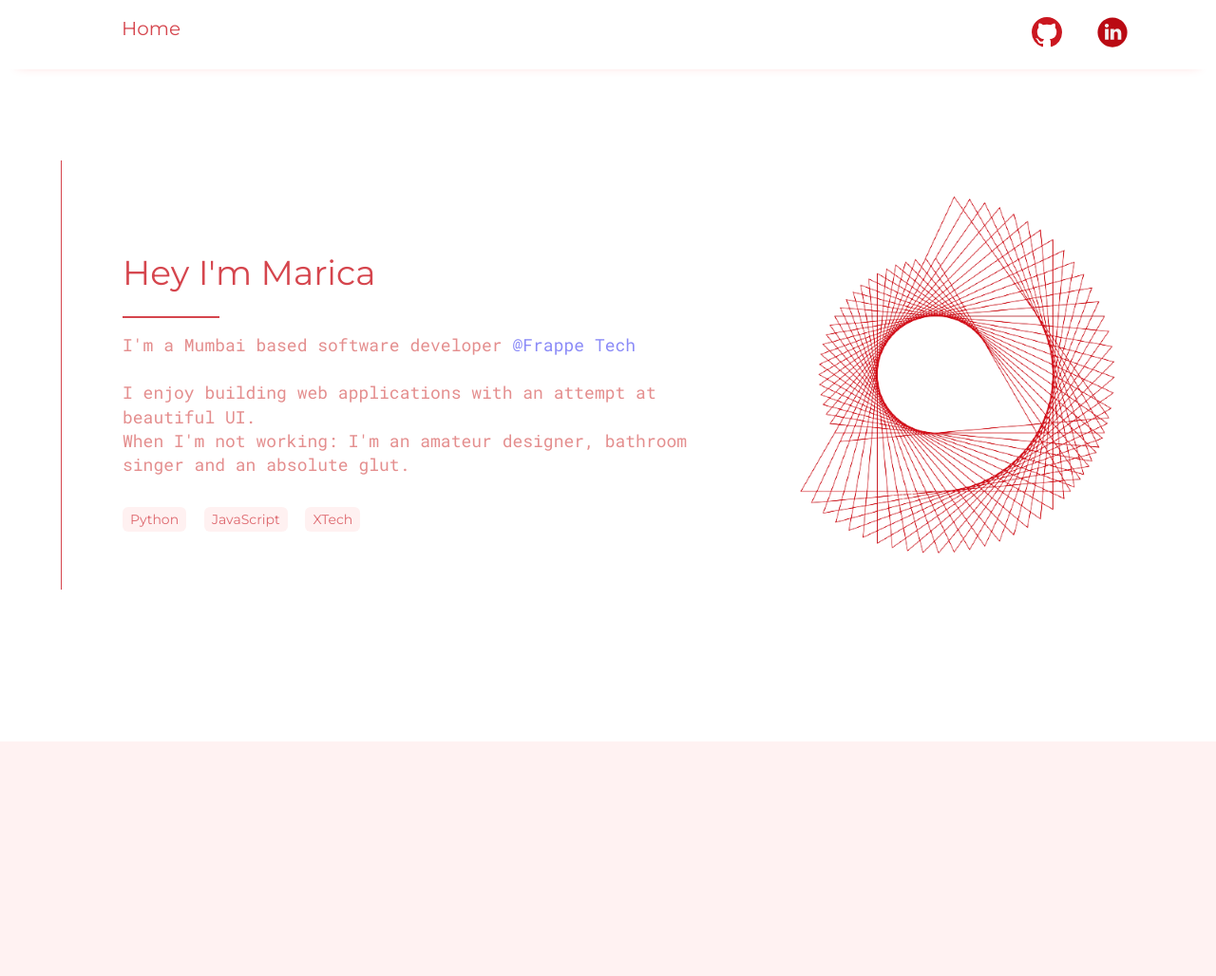
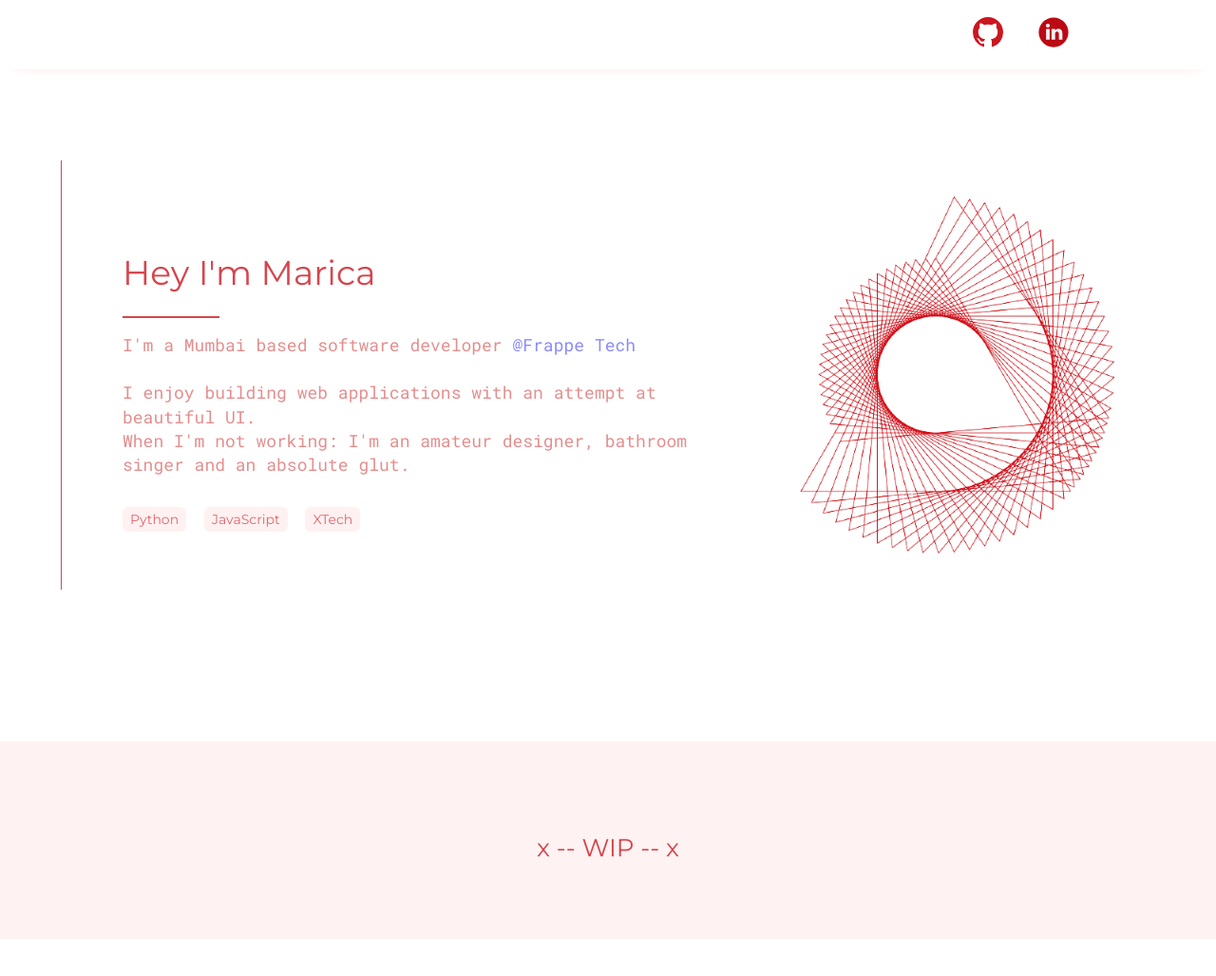
Before and after one commit to marination/marination.github.io, a plain HTML site: page index.html in a window 1280 px wide. Shown: the whole page at 95% size. After the commit the page ends 989 px from the top, so only its background shows below. Drawn offline with Linux system fonts and the light colour scheme.

Commit message:
chore: WIP state and linkedin ref

```diff
--- a/css/bio.css
+++ b/css/bio.css
@@ -97,7 +97,7 @@ body {
   display: flex;
   margin-top: 20vh;
   width: 100vw;
-  height: 100vh;
+  padding-bottom: 10vh;
   background-color: rgba(255,211,211, 0.3);
 }
 
--- a/index.html
+++ b/index.html
@@ -7,7 +7,6 @@
 
   <div class="nav">
 	<div style="padding-left: 10vw;">
-	  Home
 	</div>
 	<div class="right-icons">
 		<span style="margin-right: 2rem;">
@@ -16,7 +15,7 @@
 			</a>
 		</span>
 		<span style="margin-right: 2rem;">
-			<a href="https://github.com/marination" style="text-decoration: none;">
+			<a href="https://www.linkedin.com/in/marica-dsouza-47a2691a6" style="text-decoration: none;">
 				<img class="icon-md" src="assets/linkedin.svg"/>
 			</a>
 		</span>
@@ -47,6 +46,8 @@
 	  <div>
 	  </div>
 	</div>
-	<div class="work-container"></div>
+	<div class="work-container">
+		<div class="new-font" style="text-align: center; width: 100%; font-size: 26px;">x -- WIP -- x</div>
+	</div>
   </body>
 </html>
```
